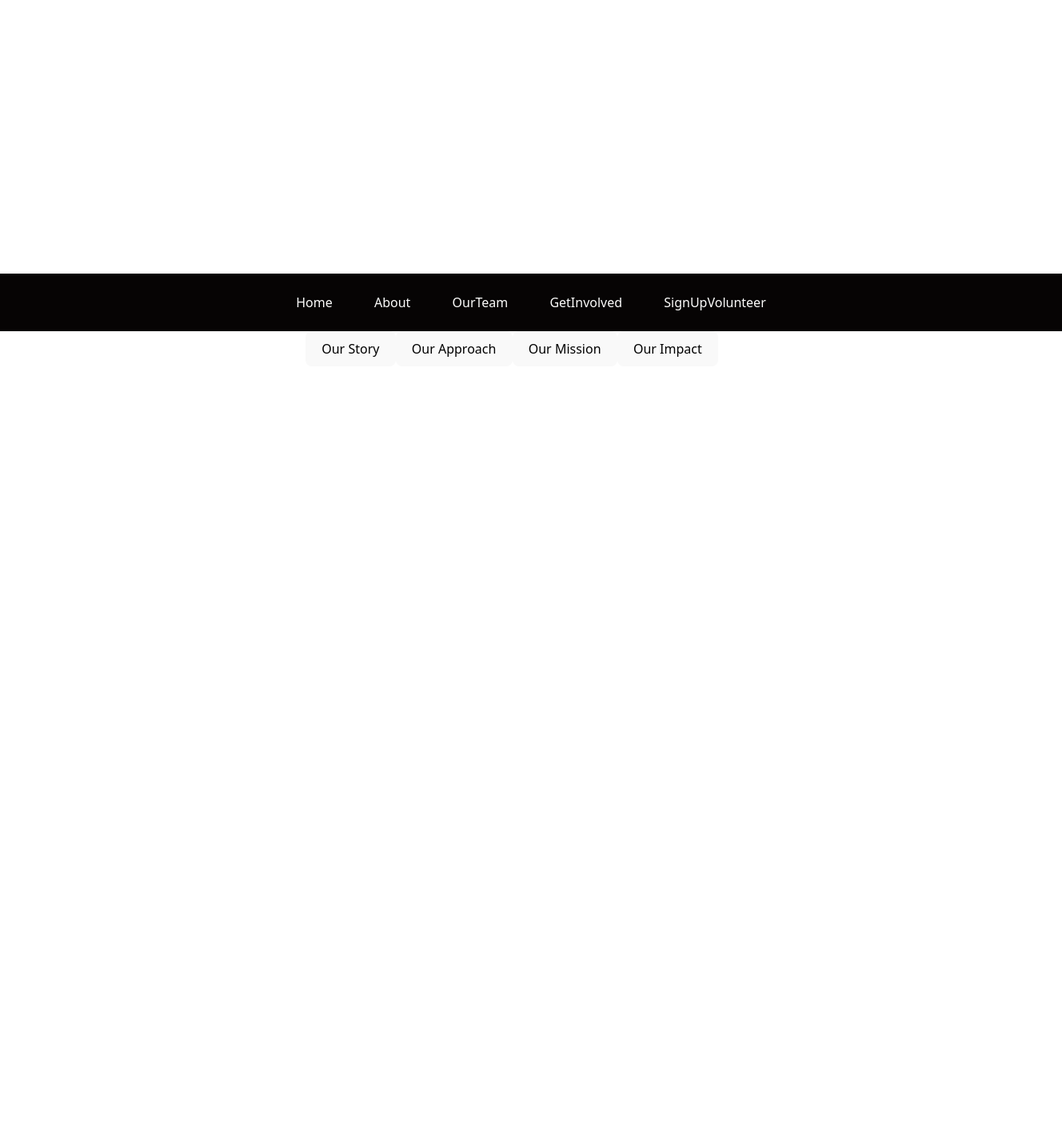
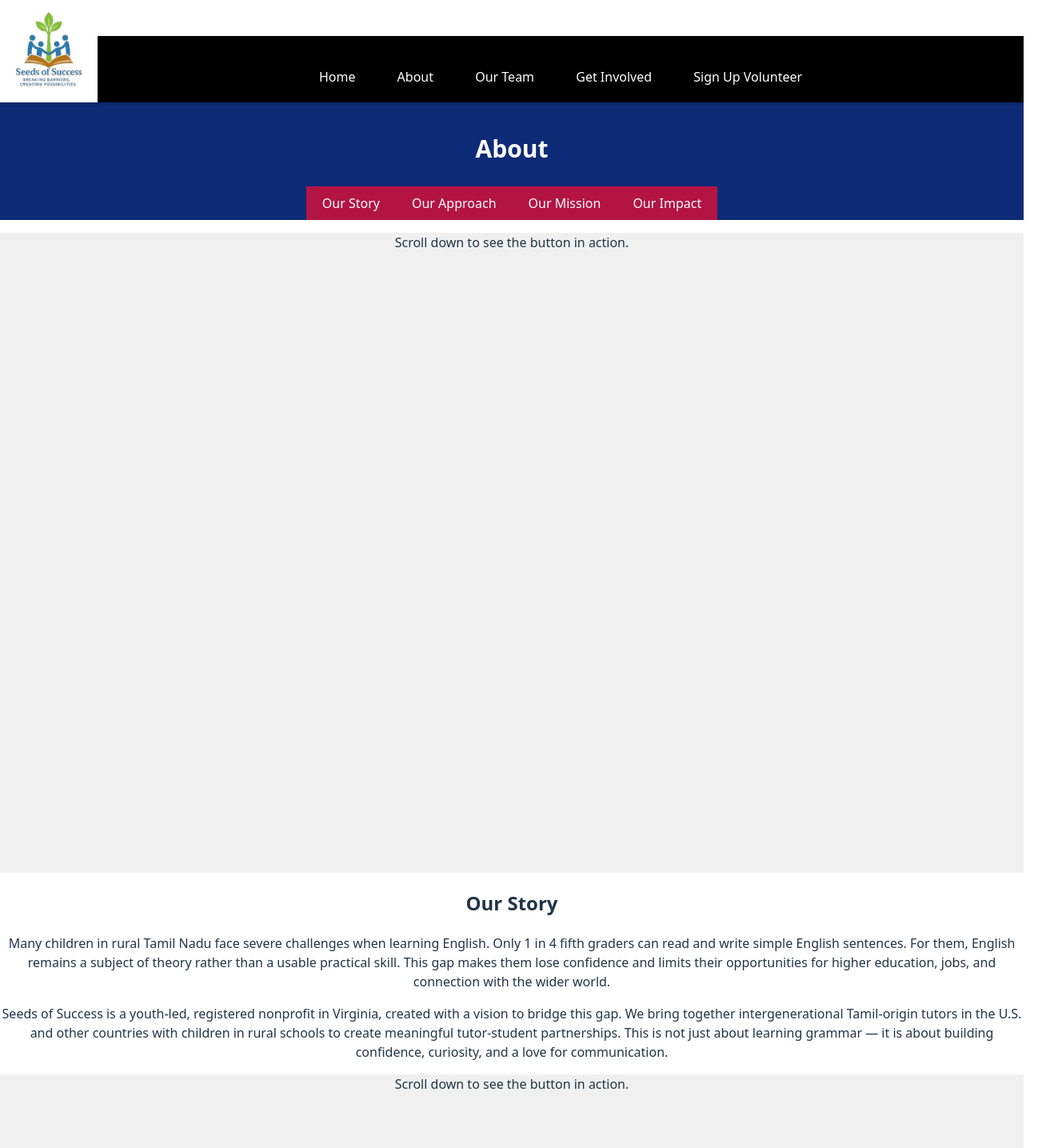
Before and after one commit to sathyaganesan/Seeds-Of-Success, a React (Vite) app: page /about in a window 1280 px wide. Shown: the top 1435 px of the page at 80% size, 1328 px wide, since content can reach past the window. Before the commit the page ends 800 px from the top, so only its background shows below. Built offline with nearby package versions, Linux system fonts and the light colour scheme.

Commit message:
Uploaded seeds video

```diff
--- a/src/App.css
+++ b/src/App.css
@@ -1,12 +1,13 @@
 #root {
-  /* max-width: 1280px; */
-  margin: 0 auto;
-  /* padding: 2rem; */
+  margin: 0;
   text-align: center;
   width: 100%;
+  padding: 0;
+  width: 100%;
+  height: 100%;
 }
 
-.logo {
+/* .logo {
   height: 15em;
   padding: 1.5em;
   will-change: filter;
@@ -17,16 +18,16 @@
 }
 .logo.react:hover {
   filter: drop-shadow(0 0 2em #61dafbaa);
-}
+} */
 
-@keyframes logo-spin {
+/* @keyframes logo-spin {
   from {
     transform: rotate(0deg);
   }
   to {
     transform: rotate(360deg);
   }
-}
+} */
 
 @media (prefers-reduced-motion: no-preference) {
   a:nth-of-type(2) .logo {
@@ -40,4 +41,4 @@
 
 .read-the-docs {
   color: #888;
-}
+} */
--- /dev/null
+++ b/src/CSS/About.css
@@ -0,0 +1,26 @@
+.btn-block {
+  /* display: flex; */
+  flex-direction: column;
+  padding-top: 10px;
+  align-items: flex-start;
+  background-color: #0d2b76;
+  font-size: 20px;
+  color: white;
+  justify-content: center;
+}
+
+.btn {
+  background-color: #b31444;
+  color: white;               /* text color */
+  padding: 10px 20px;
+  border: none;
+  border-radius: 0px;         /*rounded corners */
+  cursor: pointer;
+  font-size: 16px;
+  transition: background-color 0.3s ease;
+   /* margin: 10px; */
+}
+
+.btn:hover {
+  background-color: #f4abc2; /* darker on hover */
+}
--- a/src/CSS/Header.css
+++ b/src/CSS/Header.css
@@ -1,11 +1,47 @@
-.head {
+.head-font {
   padding: 1.5em;
-   color: #fdfdfc;
+   color: white;
 
 }
 
 .padding {
-    padding: 1.5em;
-    width: 100%;
-    background-color: #060404;
+    padding: 1.2em;
+    padding-bottom: 0px;
+    text-align: center;
 }
+
+.logo {
+  height: 7em;
+  /* padding-bottom: 0px; */
+  will-change: filter;
+  transition: filter 300ms;
+}
+.logo:hover {
+  filter: drop-shadow(0 0 2em #646cffaa);
+}
+.logo.react:hover {
+  filter: drop-shadow(0 0 2em #61dafbaa);
+}
+
+.main-header {
+  position: sticky;
+  display: flex;
+  justify-content: space-between;
+  align-items: flex-end; /* Aligns items to the top */
+  width: 100%;
+  margin-top: 0;
+  box-shadow: 0 2px 4px rgba(0, 0, 0, 0.1);
+  z-index: 1000;
+}
+
+.left-container {
+  /* width: 20%; Example width, can be adjusted */
+  padding: 5px;
+}
+
+.right-container {
+  width: 88%; /* Example width */
+  padding: 20px;
+  background-color: black;
+  /* box-sizing: border-box; */
+}
--- a/src/CSS/Home.css
+++ b/src/CSS/Home.css
@@ -1,12 +1,27 @@
-.logo {
-  height: 15em;
-  padding: 1.5em;
-  will-change: filter;
-  transition: filter 300ms;
+.home {
+  display: grid;
+  gap: 24px;
+  padding: 16px;
 }
-.logo:hover {
-  filter: drop-shadow(0 0 2em #646cffaa);
+
+.video-wrap {
+  display: flex;
+  justify-content: center;   /* horizontal center */
+  /* align-items: center;       vertical center */
+  /* position: relative; */
+  /* width: 100%; */
+  aspect-ratio: 16 / 9;    /* keeps the shape responsive */
+  /* overflow: hidden; */
+  /* border-radius: 12px; */
+  /* max-width: 100%;  */
+  /* height: auto; */
 }
-.logo.react:hover {
-  filter: drop-shadow(0 0 2em #61dafbaa);
+
+.video-wrap .video {
+  width: 60%;
+  height: 60%;
+  object-fit: cover;       /* or "contain" if you prefer letterboxing */
+  display: block;
+  border: 0;
+  padding: 20px
 }
--- a/src/Components/About.jsx
+++ b/src/Components/About.jsx
@@ -1,13 +1,68 @@
-import React from 'react';
+import React, { useRef, useCallback } from 'react';
+import '../CSS/About.css';
 
 function About() {
+
+  const paragraphRef = useRef(null);
+  const ourStory = useRef(null);
+
+  const scrollToParagraph = useCallback(() => {
+    paragraphRef.current?.scrollIntoView({ behavior: 'smooth' });
+  }, []);
+
+  const scrollToourStory = useCallback(() => {
+    ourStory.current?.scrollIntoView({ behavior: 'smooth' });
+  }, []);
+
+
   return (
   <>
-    <div>
-      <button>Our Story</button>
-      <button>Our Approach</button>
-      <button>Our Mission</button>
-      <button>Our Impact</button>
+    <div >
+      <div className='btn-block'>
+        <div>
+          <h2>About</h2>
+        </div>
+        <div>
+          <button className='btn' onClick={scrollToourStory} >Our Story</button>
+          <button className='btn' onClick={scrollToParagraph} >Our Approach</button>
+          <button className='btn' onClick={scrollToParagraph} >Our Mission</button>
+          <button className='btn' onClick={scrollToParagraph} >Our Impact</button>
+        </div>
+      </div>
+      <div style={{ height: '100vh', backgroundColor: '#f0f0f0' }}>
+        <p>Scroll down to see the button in action.</p>
+      </div>
+        <div ref={ourStory}>
+          <h2>Our Story</h2>
+          <p>Many children in rural Tamil Nadu face severe challenges when learning English.
+           Only 1 in 4 fifth graders can read and write simple English sentences.
+           For them, English remains a subject of theory rather than a usable practical skill.
+           This gap makes them lose confidence and limits their opportunities for higher education, jobs,
+           and connection with the wider world.
+          </p>
+          <p>Seeds of Success is a youth-led, registered nonprofit in Virginia, created with a vision to bridge this gap.
+            We bring together intergenerational Tamil-origin tutors in the U.S.
+            and other countries with children in rural schools to create meaningful tutor-student partnerships.
+            This is not just about learning grammar — it is about building confidence, curiosity, and a love for communication.
+          </p>
+        </div>
+        <div style={{ height: '100vh', backgroundColor: '#f0f0f0' }}>
+        <p>Scroll down to see the button in action.</p>
+       </div>
+        <div ref={paragraphRef}>
+          <h2>Our Approach</h2>
+          <p>Many children in rural Tamil Nadu face severe challenges when learning English.
+           Only 1 in 4 fifth graders can read and write simple English sentences.
+           For them, English remains a subject of theory rather than a usable practical skill.
+           This gap makes them lose confidence and limits their opportunities for higher education, jobs,
+           and connection with the wider world.
+          </p>
+          <p>Seeds of Success is a youth-led, registered nonprofit in Virginia, created with a vision to bridge this gap.
+            We bring together intergenerational Tamil-origin tutors in the U.S.
+            and other countries with children in rural schools to create meaningful tutor-student partnerships.
+            This is not just about learning grammar — it is about building confidence, curiosity, and a love for communication.
+          </p>
+        </div>
     </div>
   </>
   );
--- a/src/Components/Header.jsx
+++ b/src/Components/Header.jsx
@@ -5,18 +5,26 @@ import OurTeam from './OurTeam.jsx';
 import GetInvolved from './GetInvolved.jsx';
 import SignUpVolunteer from './SignUpVolunteer.jsx';
 import { Link, BrowserRouter as Route, Router, Routes } from 'react-router-dom';
+import seedsLogo from '../assets/seeds.svg';
 import '../CSS/Header.css';
 
 function Header() {
   return (
-    <header >
+    <header className="main-header" >
+      <div className='left-container'>
+        <Link to="/">
+          <img src={seedsLogo} className="logo" alt="Vite logo" />
+        </Link>
+      </div>
+      <div className='right-container'>
         <nav className='padding'>
-            <Link to = "/" className='head'> Home </Link>
-            <Link to = "/about" className='head'> About </Link>
-            <Link to = "/ourTeam" className='head'> OurTeam </Link>
-            <Link to = "/getInvolved" className='head'> GetInvolved </Link>
-            <Link to = "/signUpVolunteer" className='head'> SignUpVolunteer </Link>
+            <Link to = "/" className='head-font'> Home </Link>
+            <Link to = "/about" className='head-font'> About </Link>
+            <Link to = "/ourTeam" className='head-font'> Our Team </Link>
+            <Link to = "/getInvolved" className='head-font'> Get Involved </Link>
+            <Link to = "/signUpVolunteer" className='head-font'> Sign Up Volunteer </Link>
         </nav>
+      </div>
     </header>
   );
 }
--- a/src/Components/Home.jsx
+++ b/src/Components/Home.jsx
@@ -1,14 +1,22 @@
 import React from 'react';
 import seedsLogo from '../assets/seeds.svg';
+import '../../public/SeedsofSuccess.mp4'
 import '../CSS/Home.css'
 
 function Home() {
     return (
         <div>
-            {/* <a href="https://vite.dev" target="_blank"> */}
-          <img src={seedsLogo} className="logo" alt="Vite logo" />
-            {/* </a> */}
-             <h1>Seeds of Success</h1>
+            {/* <h1>Seeds of Success</h1> */}
+            <section className="video-wrap">
+                <video
+                    className="video"
+                    src="/SeedsofSuccess.mp4"   // local file in /public
+                    poster="/seeds.svg"         // optional thumbnail
+                    controls                    // show controls; remove if you auto-play
+                    preload="metadata"          // faster first paint
+                    // playsInline                 // iOS inline playback
+                />
+            </section>
         </div>
     );
 }
```
Also changed, not shown: public/seeds.svg (added), 1 other file (tests, documents, lock files or other folders).
